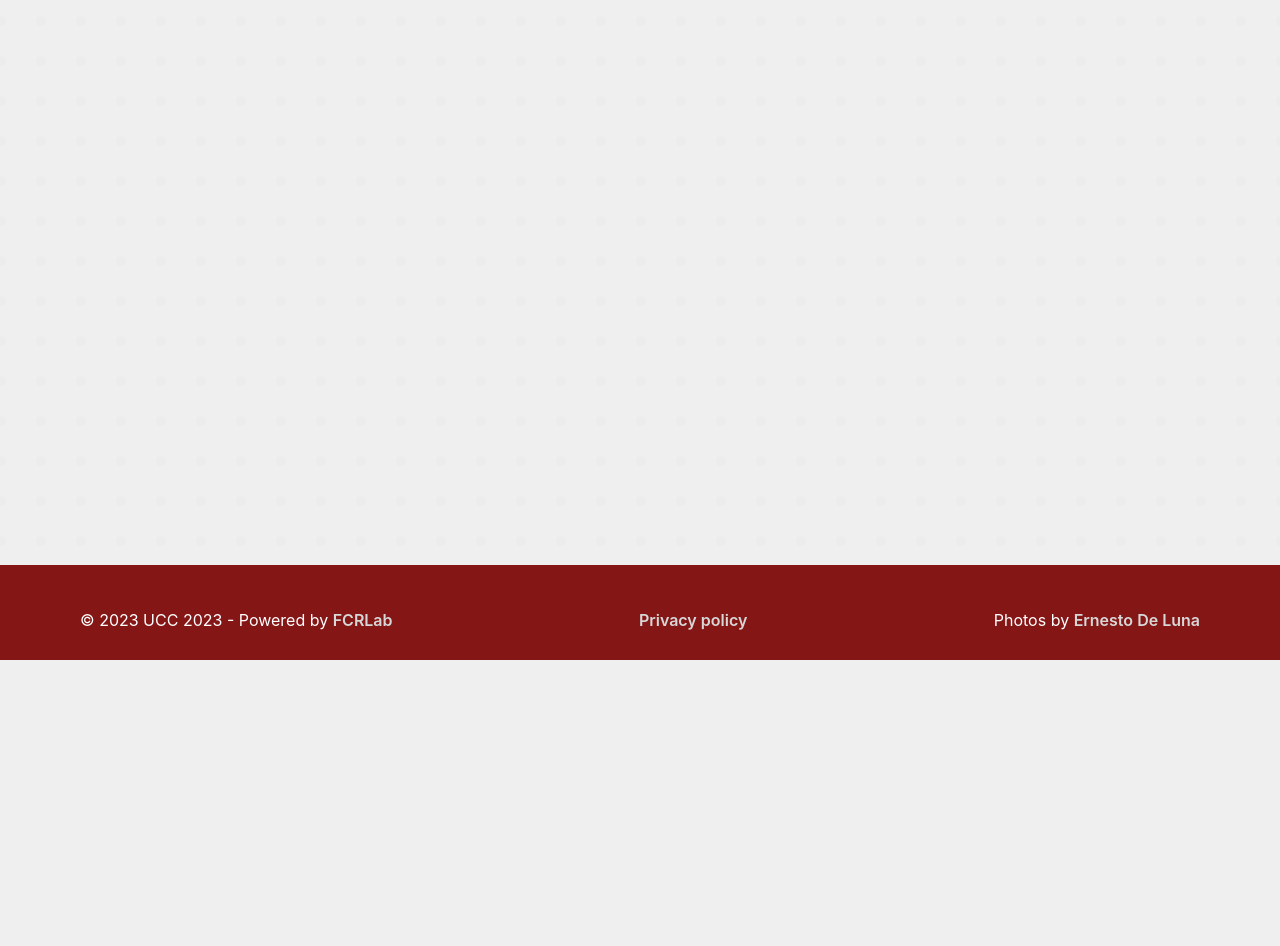
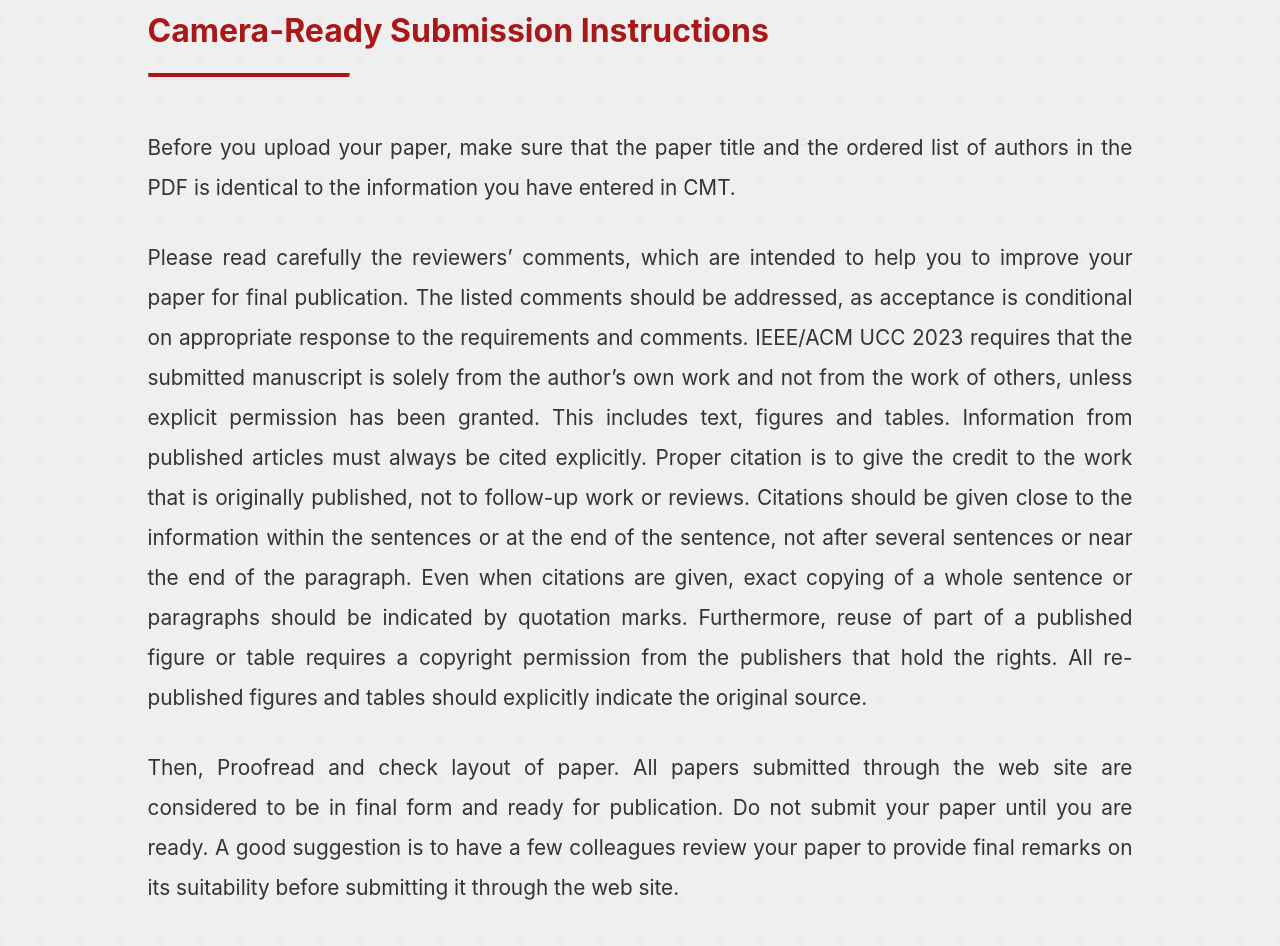
Before and after one commit to UCC-Conference/UCC2023, a React (Create React App) app: page /camera-ready in a window 1280 px wide. Shown: the part 140-1086 px from the top of the page. Before the commit the page ends 800 px from the top, so only its background shows below. Built offline with nearby package versions, Linux system fonts and the light colour scheme.

Commit message:
add: camera ready instruction page added

```diff
--- a/src/Routes.js
+++ b/src/Routes.js
@@ -13,219 +13,227 @@ import CallForArtifacts from "./pages/CallForArtifacts";
 import PhDSymposium from "./pages/PhDSymposium";
 import KeynoteSpeakers from "./pages/KeynoteSpeakers";
 import Registrations from "./pages/Registrations";
+import CameraReady from "./pages/CameraReady";
 
 export default function getRoutes() {
   return [
     {
       title: "Home",
       href: "/",
-            component: <Home/>,
-            menu: true
+      component: <Home />,
+      menu: true,
     },
     {
       title: "Keynote Speakers",
       href: "/keynote-speakers",
       component: <KeynoteSpeakers />,
       menu: true,
-            parent: 'Program'
+      parent: "Program",
     },
     {
       title: "Organizing Committee",
       href: "/organizing-committee",
       component: <OrganizingCommittee />,
       menu: true,
-            parent: 'Committees'
+      parent: "Committees",
     },
     {
       title: "Steering Committee",
       href: "/steering-committee",
       component: <SteeringCommittee />,
       menu: true,
-            parent: 'Committees'
+      parent: "Committees",
     },
     {
       title: "Technical Program Committee",
       href: "/technical-program-committee",
       component: <TechnicalProgramCommittee />,
       menu: true,
-            parent: 'Committees'
+      parent: "Committees",
     },
     {
       title: "Dates",
       href: "/important-dates",
       component: <Dates />,
-            menu: true
+      menu: true,
     },
     {
       title: "Call for Papers",
       href: "/call-for-papers",
       component: <CallForPaper />,
       menu: true,
-            parent: 'Calls'
+      parent: "Calls",
     },
     {
       title: "Call for Artifacts",
       href: "/call-for-artifacts",
       component: <CallForArtifacts />,
       menu: true,
-            parent: 'Calls'
+      parent: "Calls",
     },
     {
       title: "Call for Workshops",
       href: "/call-for-workshops",
       component: <CallForWorkshops />,
       menu: true,
-            parent: 'Calls'
+      parent: "Calls",
     },
     {
       title: "Call for Posters",
       href: "/call-for-posters",
       component: <CallForPosters />,
       menu: true,
-            parent: 'Calls'
+      parent: "Calls",
     },
     {
       title: "Call for Doctoral Symposium",
       href: "/call-for-symposium",
       component: <PhDSymposium />,
       menu: true,
-            parent: 'Calls'
+      parent: "Calls",
     },
     {
       title: "Workshops",
       href: "/workshops",
       component: <Workshops />,
-            menu: true
+      menu: true,
     },
     {
       title: "Registration",
       href: "/registration",
       component: <Registrations />,
-            menu: true
+      menu: true,
+    },
+    {
+      title: "Camera-ready",
+      href: "/camera-ready",
+      component: <CameraReady />,
+      menu: true,
+      parent: 'Registration'
     },
     {
       title: "Venue",
       href: "/venue",
       component: <Venue />,
-            menu: true
+      menu: true,
     },
     {
       title: "2022",
       href: "https://nsfcac.github.io/UCC2022/",
       component: null,
       menu: true,
-            parent: 'Previous\neditions',
-            external: true
+      parent: "Previous\neditions",
+      external: true,
     },
     {
       title: "2021",
       href: "https://www.cs.le.ac.uk/events/UCC2021/",
       component: null,
       menu: true,
-            parent: 'Previous\neditions',
-            external: true
+      parent: "Previous\neditions",
+      external: true,
     },
     {
       title: "2020",
       href: "https://www.cs.le.ac.uk/events/UCC2020/",
       component: null,
       menu: true,
-            parent: 'Previous\neditions',
-            external: true
+      parent: "Previous\neditions",
+      external: true,
     },
     {
       title: "2019",
       href: "https://dl.acm.org/doi/proceedings/10.1145/3344341",
       component: null,
       menu: true,
-            parent: 'Previous\neditions',
-            external: true
+      parent: "Previous\neditions",
+      external: true,
     },
     {
       title: "2018",
       href: "http://uccbdcat18.cloudlab.zhaw.ch/ucc2018/welcome-to-ucc-2018.html",
       component: null,
       menu: true,
-            parent: 'Previous\neditions',
-            external: true
+      parent: "Previous\neditions",
+      external: true,
     },
     {
       title: "2017",
       href: "https://dl.acm.org/doi/proceedings/10.1145/3147213",
       component: null,
       menu: true,
-            parent: 'Previous\neditions',
-            external: true
+      parent: "Previous\neditions",
+      external: true,
     },
     {
       title: "2016",
       href: "https://ieeexplore.ieee.org/xpl/conhome/7876288/proceeding",
       component: null,
       menu: true,
-            parent: 'Previous\neditions',
-            external: true
+      parent: "Previous\neditions",
+      external: true,
     },
     {
       title: "2015",
       href: "https://cyprusconferences.org/ucc2015",
       component: null,
       menu: true,
-            parent: 'Previous\neditions',
-            external: true
+      parent: "Previous\neditions",
+      external: true,
     },
     {
       title: "2014",
       href: "https://ieeexplore.ieee.org/xpl/conhome/7027114/proceeding",
       component: null,
       menu: true,
-            parent: 'Previous\neditions',
-            external: true
+      parent: "Previous\neditions",
+      external: true,
     },
     {
       title: "2013",
       href: "https://ieeexplore.ieee.org/xpl/conhome/6733783/proceeding",
       component: null,
       menu: true,
-            parent: 'Previous\neditions',
-            external: true
+      parent: "Previous\neditions",
+      external: true,
     },
     {
       title: "2012",
       href: "https://ieeexplore.ieee.org/xpl/conhome/6423131/proceeding",
       component: null,
       menu: true,
-            parent: 'Previous\neditions',
-            external: true
+      parent: "Previous\neditions",
+      external: true,
     },
     {
       title: "2011",
       href: "https://ieeexplore.ieee.org/xpl/conhome/6123165/proceeding",
       component: null,
       menu: true,
-            parent: 'Previous\neditions',
-            external: true
+      parent: "Previous\neditions",
+      external: true,
     },
     {
       title: "2010",
       href: "http://www.manjrasoft.com/ucc2010/",
       component: null,
       menu: true,
-            parent: 'Previous\neditions',
-            external: true
+      parent: "Previous\neditions",
+      external: true,
     },
     {
       title: "Cloud 2010",
       href: "http://www.cloudbus.org/cloud2010/Welcome.html",
       component: null,
       menu: true,
-            parent: 'Previous\neditions',
-            external: true
+      parent: "Previous\neditions",
+      external: true,
     },
     {
       title: "Privacy Policy",
       href: "/privacy-policy",
       component: <PrivacyPolicy />,
-            menu: false
+      menu: false,
     },
   ];
 }
--- /dev/null
+++ b/src/pages/CameraReady.js
@@ -0,0 +1,122 @@
+import React from "react";
+import { Link } from "react-router-dom";
+import Content from "../components/elements/Content";
+import PageWrapper from "../components/elements/PageWrapper";
+
+const CameraReady = () => {
+  return (
+    <PageWrapper>
+      <Content>
+        <h1>Camera-Ready Submission Instructions</h1>
+        <hr />
+        <p>
+          Before you upload your paper, make sure that the paper title and the
+          ordered list of authors in the PDF is identical to the information you
+          have entered in CMT.
+        </p>
+        <p>
+          Please read carefully the reviewers’ comments, which are intended to
+          help you to improve your paper for final publication. The listed
+          comments should be addressed, as acceptance is conditional on
+          appropriate response to the requirements and comments. IEEE/ACM UCC
+          2023 requires that the submitted manuscript is solely from the
+          author’s own work and not from the work of others, unless explicit
+          permission has been granted. This includes text, figures and tables.
+          Information from published articles must always be cited explicitly.
+          Proper citation is to give the credit to the work that is originally
+          published, not to follow-up work or reviews. Citations should be given
+          close to the information within the sentences or at the end of the
+          sentence, not after several sentences or near the end of the
+          paragraph. Even when citations are given, exact copying of a whole
+          sentence or paragraphs should be indicated by quotation marks.
+          Furthermore, reuse of part of a published figure or table requires a
+          copyright permission from the publishers that hold the rights. All
+          re-published figures and tables should explicitly indicate the
+          original source.
+        </p>
+        <p>
+          Then, Proofread and check layout of paper. All papers submitted
+          through the web site are considered to be in final form and ready for
+          publication. Do not submit your paper until you are ready. A good
+          suggestion is to have a few colleagues review your paper to provide
+          final remarks on its suitability before submitting it through the web
+          site.
+        </p>
+        <p>
+          Accepted papers will be published in the IEEE/ACM UCC Proceedings.
+          Accepted and presented papers will be submitted for publication in
+          IEEE Xplore® Digital Library and ACM Digital Library. If a paper is
+          not presented at the conference, it will be removed from the web site
+          and proceedings.
+        </p>
+
+        <h2>Formatting Guidelines</h2>
+        <ul>
+          <li>Final Camera Ready Papers must be in English.</li>
+          <li>
+            Note that you will actually update the existing manuscript
+            previously submitted.
+          </li>
+          <li>
+            The list of authors for camera-ready paper must be the same as the
+            list of authors for the review version.
+          </li>
+          <li>Provide an abstract of fewer than 200 words.</li>
+          <li>Author Bios are NOT needed.</li>
+          <li>
+            We must be able to display and print your submission exactly as we
+            receive it and using only standard tools and postscript printers, so
+            we strongly suggest that you use only standard fonts.
+          </li>
+          <li>
+            Make sure that the paper prints well on black-and-white printers,
+            not color printers. This is especially true for plots and graphs in
+            the paper.
+          </li>
+          <li>
+            Make sure that the output has been formatted for printing on LETTER
+            (8.5″ by 11″) size paper.
+          </li>
+          <li>
+            For LaTeX sources, you must use the ACM template provided here:{" "}
+            <br />
+            <Link to="https://www.overleaf.com/latex/templates/acm-conference-proceedings-primary-article-template/wbvnghjbzwpc">
+              https://www.overleaf.com/latex/templates/acm-conference-proceedings-primary-article-template/wbvnghjbzwpc
+            </Link>
+            .
+          </li>
+          <li>
+            For MS Word sources, you must use the ACM template provided here:{" "}
+            <br />
+            <Link to="https://www.acm.org/binaries/content/assets/publications/word_style/interim-template-style/interim-layout.docx">
+              https://www.acm.org/binaries/content/assets/publications/word_style/interim-template-style/interim-layout.docx
+            </Link>
+          </li>
+          <li>
+            Authors accepted as <strong>Long Paper</strong>:
+            <ul>
+              <li>
+                Manuscripts are submitted in PDF format and may not exceed ten
+                (10) ACM-formatted double-column pages, including figures,
+                tables, and references during the registration.
+              </li>
+            </ul>
+          </li>
+
+          <li>
+            Authors accepted as <strong>Short Paper</strong>:
+            <ul>
+              <li>
+                Short Papers must be no longer than six (6) pages (no cover
+                page) ACM-formatted double-column pages, including figures,
+                tables, and references during the registration.{" "}
+              </li>
+            </ul>
+          </li>
+        </ul>
+      </Content>
+    </PageWrapper>
+  );
+};
+
+export default CameraReady;
```
Lines whose indentation alone changed are shown as unchanged.
